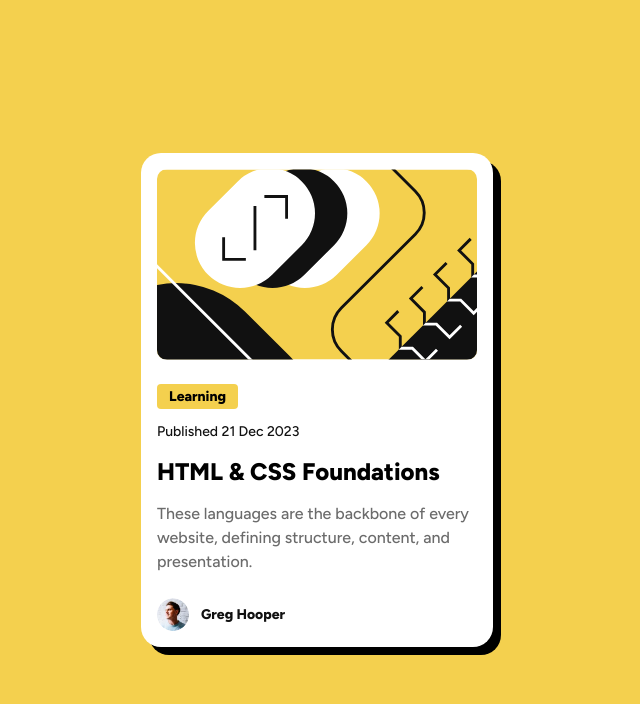
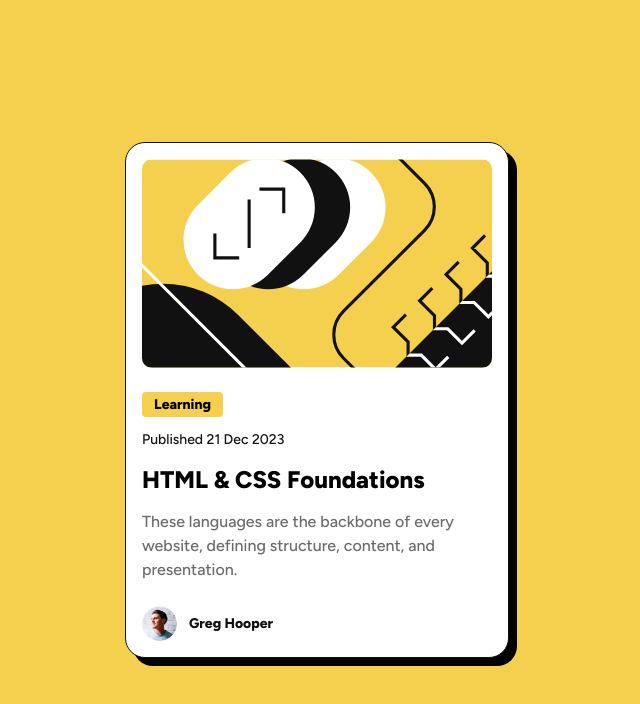
Before and after one commit to Riktam-Santra/blog-css-simple-card, a plain HTML site: page index.html in a window 1280 px wide. Shown: the whole page, without its empty margins (323-963 px from the left). Drawn offline with Linux system fonts and the light colour scheme.

Commit message:
increased card max widthto 24rem and added card border

```diff
--- a/style.css
+++ b/style.css
@@ -30,9 +30,10 @@ body {
     padding: var(--card-container-padding);
     background-color: var(--white);
     border-radius: 20px;
-    max-width: 22rem;
+    max-width: 24rem;
     box-shadow: 8px 8px 0px 0px #000;
     margin-inline: 24px;
+    border: 1px solid var(--gray-950);
 }
 
 .card-image {
```
